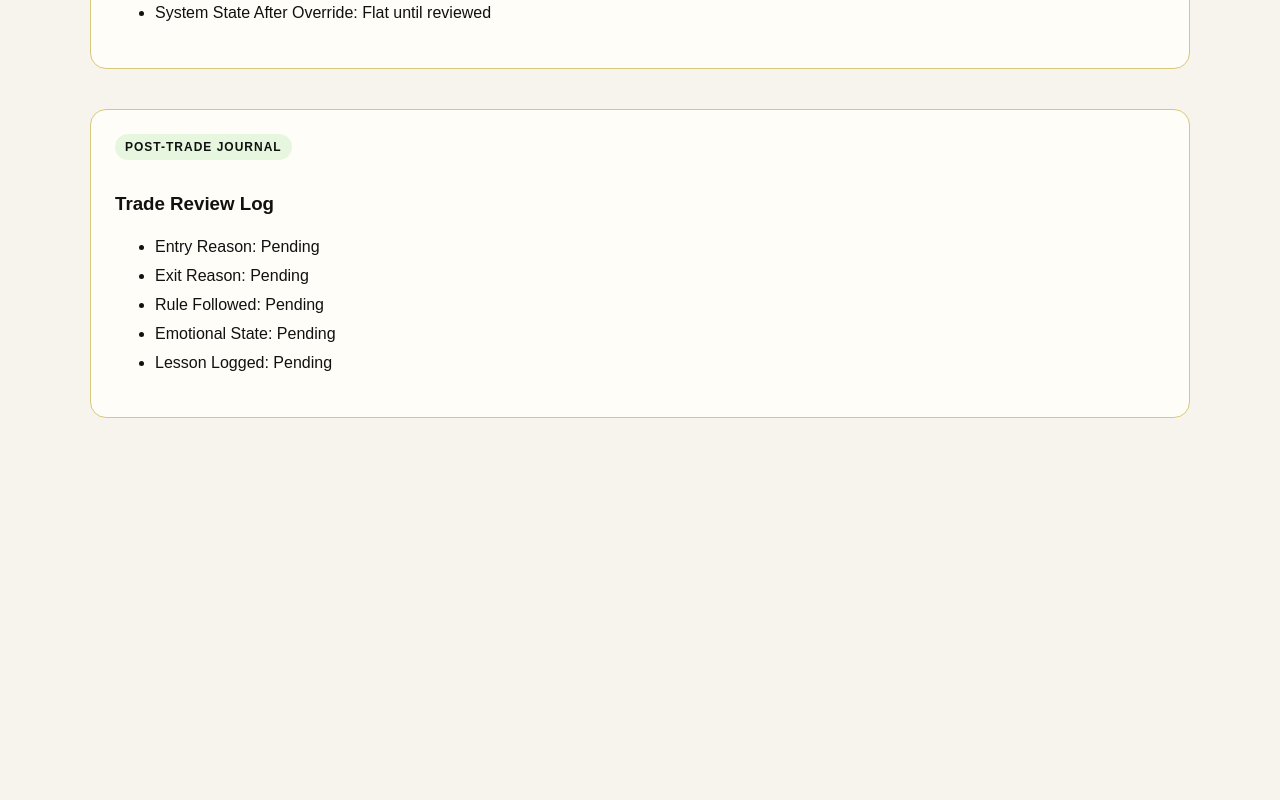
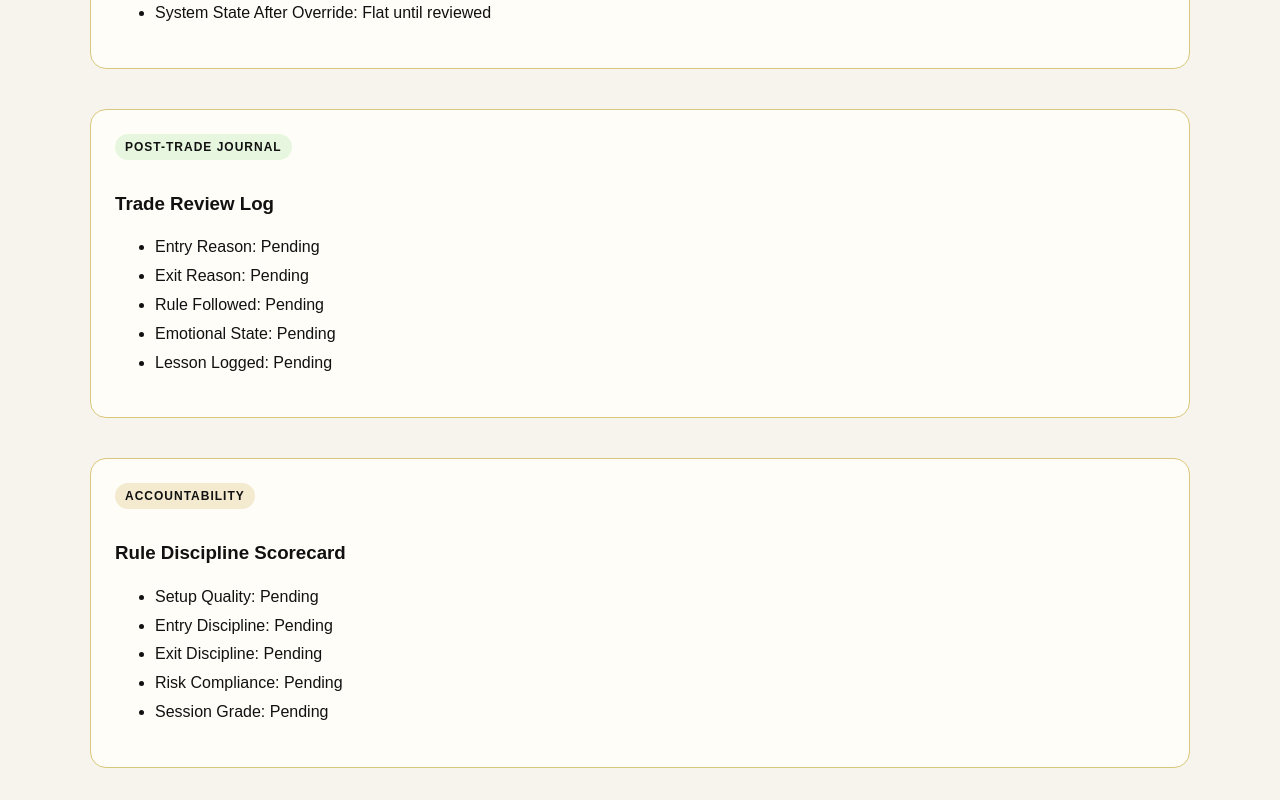
Before and after one commit to 1anointedradio-maker/elharvest-web, a Next.js app: page / in a window 1280 px wide. Shown: the part 6520-7320 px from the top of the page. Before the commit the page ends 6970 px from the top, so only its background shows below. Built offline with nearby package versions, Linux system fonts and the light colour scheme.

Commit message:
Update page.jsx

```diff
--- a/app/page.jsx
+++ b/app/page.jsx
@@ -646,6 +646,41 @@ export default function Home() {
     <li>Lesson Logged: Pending</li>
   </ul>
 </section>
+      <section
+  style={{
+    marginTop: "40px",
+    background: "#fffdf7",
+    border: "1px solid #d9c77b",
+    borderRadius: "16px",
+    padding: "24px",
+  }}
+>
+  <div
+    style={{
+      display: "inline-block",
+      fontSize: "12px",
+      fontWeight: "bold",
+      letterSpacing: "1px",
+      padding: "6px 10px",
+      borderRadius: "999px",
+      background: "#f3ead0",
+      marginBottom: "14px",
+    }}
+  >
+    ACCOUNTABILITY
+  </div>
+
+  <h3>Rule Discipline Scorecard</h3>
+
+  <ul style={{ lineHeight: "1.8" }}>
+    <li>Setup Quality: Pending</li>
+    <li>Entry Discipline: Pending</li>
+    <li>Exit Discipline: Pending</li>
+    <li>Risk Compliance: Pending</li>
+    <li>Session Grade: Pending</li>
+  </ul>
+</section>
+
     </main>
   );
 }
```
